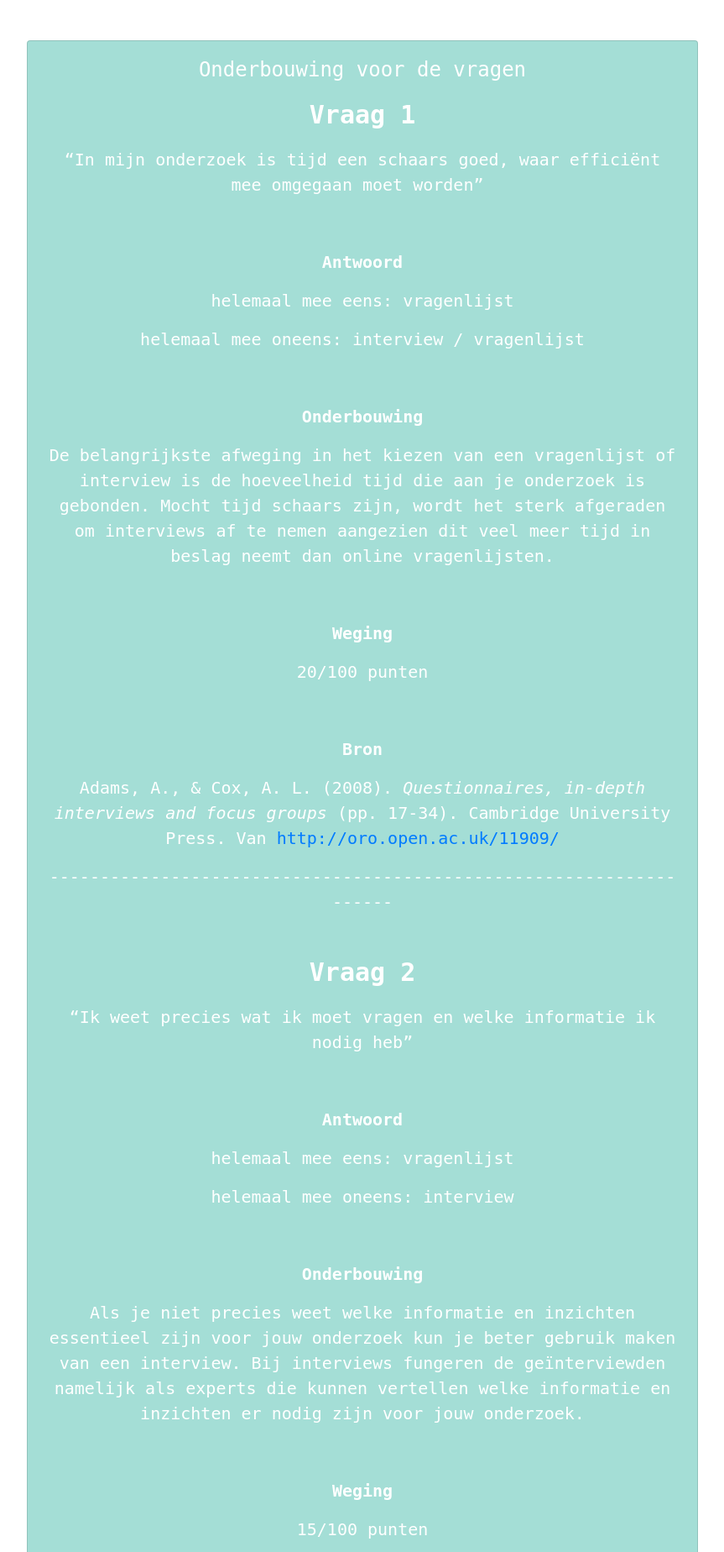
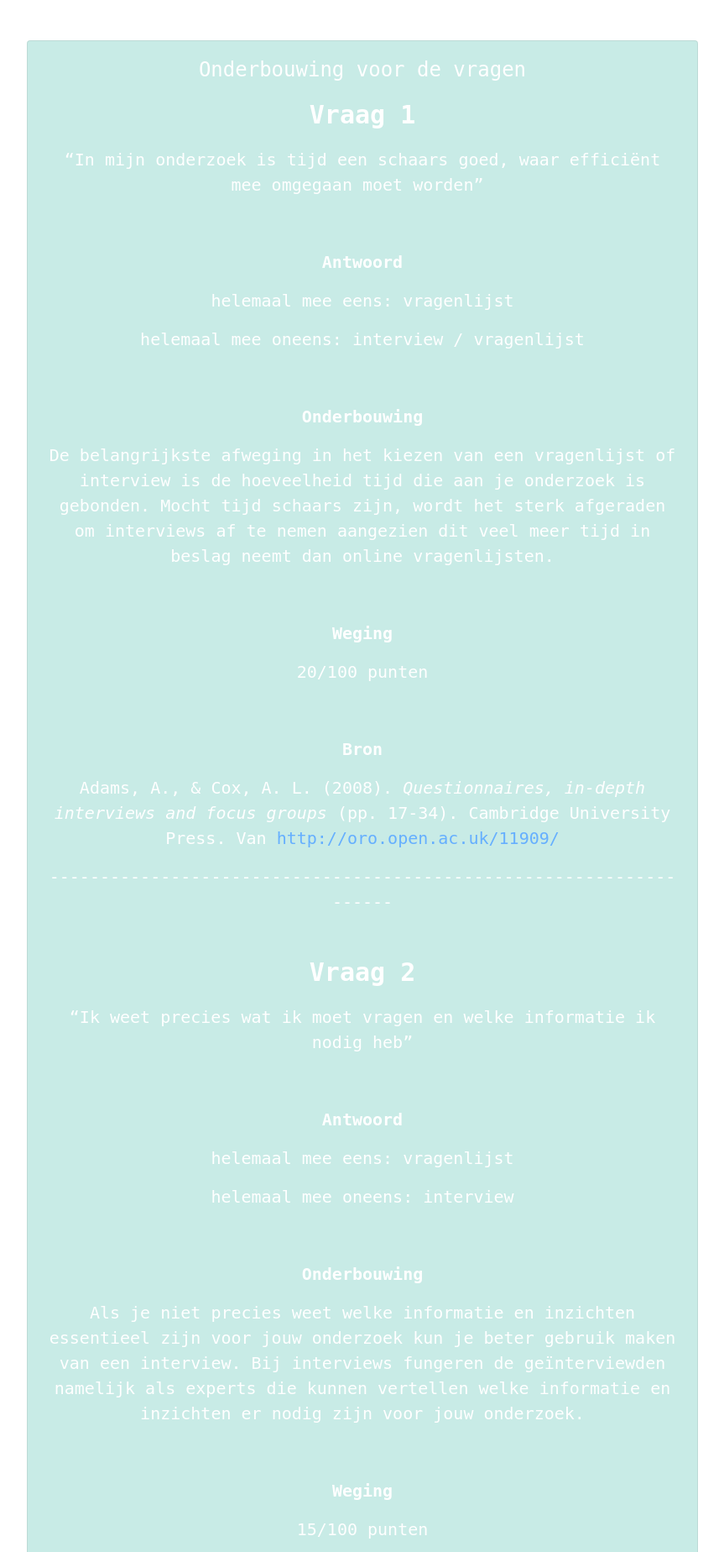
Before and after one commit to thomaskoene/Website-interviewofvragenlijst, a Flask app: page /references/ in a window 1280 px wide. Shown: the part 72-1920 px from the top of the page at 84% size, without its empty margins (208-1071 px from the left). Run offline with Flask 2, Linux system fonts and the light colour scheme; some libraries are stand-ins or nearby versions.

Commit message:
Update styles.css

```diff
--- a/static/styles.css
+++ b/static/styles.css
@@ -8,6 +8,7 @@ nav .navbar-brand
 .card {
     /* background: #9c9797; */
     background: #A4DED6;
+    opacity: 0.6;
     /* background: #F8666E; */
     margin: 0 auto;
     float: none;
```
